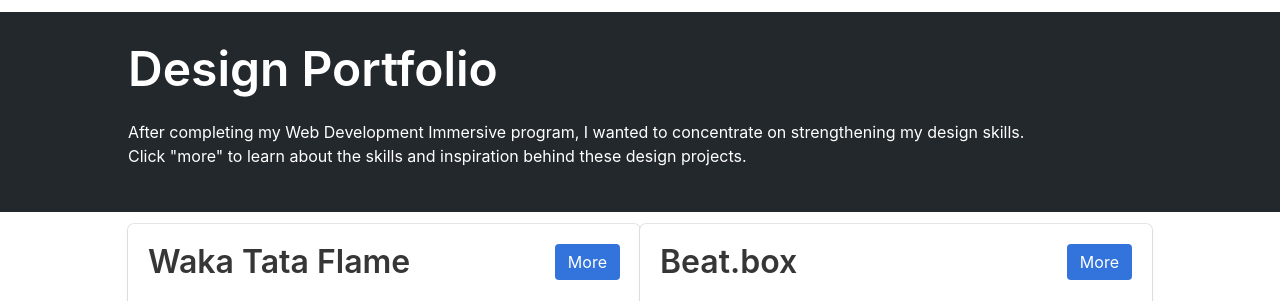
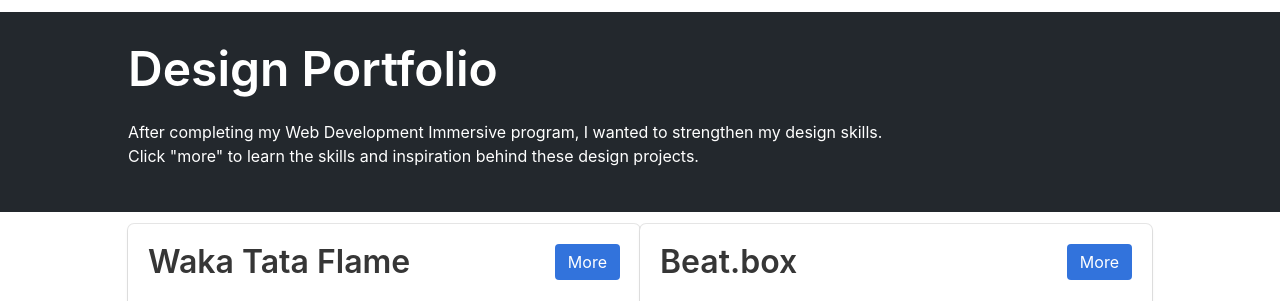
Before and after one commit to atlgouda/goudaclark, a website: page index.html in a window 1280 px wide. Shown: the part 3740-4041 px from the top of the page. Drawn offline with nearby package versions, Linux system fonts and the light colour scheme.

Commit message:
changed design portfolio info

```diff
--- a/index.html
+++ b/index.html
@@ -328,8 +328,8 @@
         <div id="portfolio-design-box">
             <div class="text-box">
                 <h1 id="portfolio-design-title" class="title is-1">Design Portfolio</h1>
-                <p id="portfolio-design-content">After completing my Web Development Immersive program, I wanted to concentrate on strengthening my design skills.
-                    <br>Click "more" to learn about the skills and inspiration behind these design projects.
+                <p id="portfolio-design-content">After completing my Web Development Immersive program, I wanted to strengthen my design skills.
+                    <br>Click "more" to learn the skills and inspiration behind these design projects.
                 </p>
             </div>
     </section>
```
